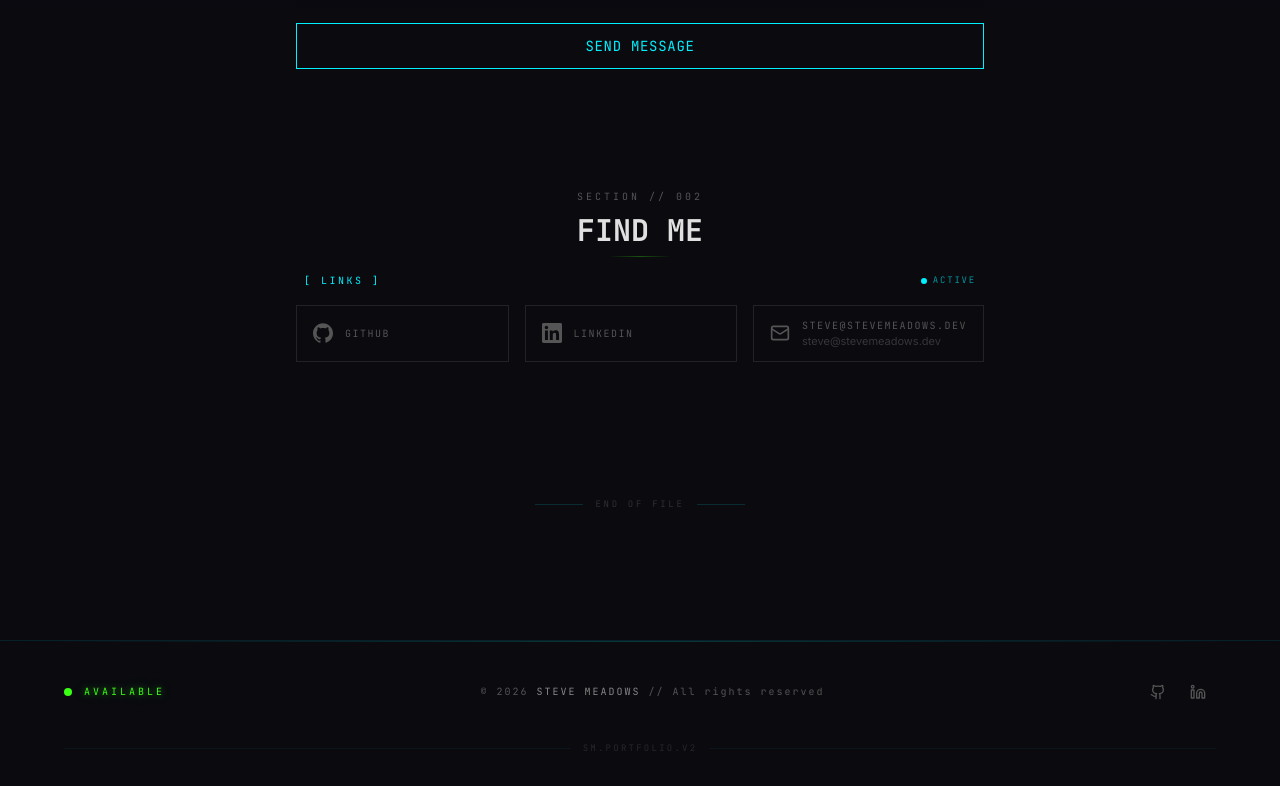
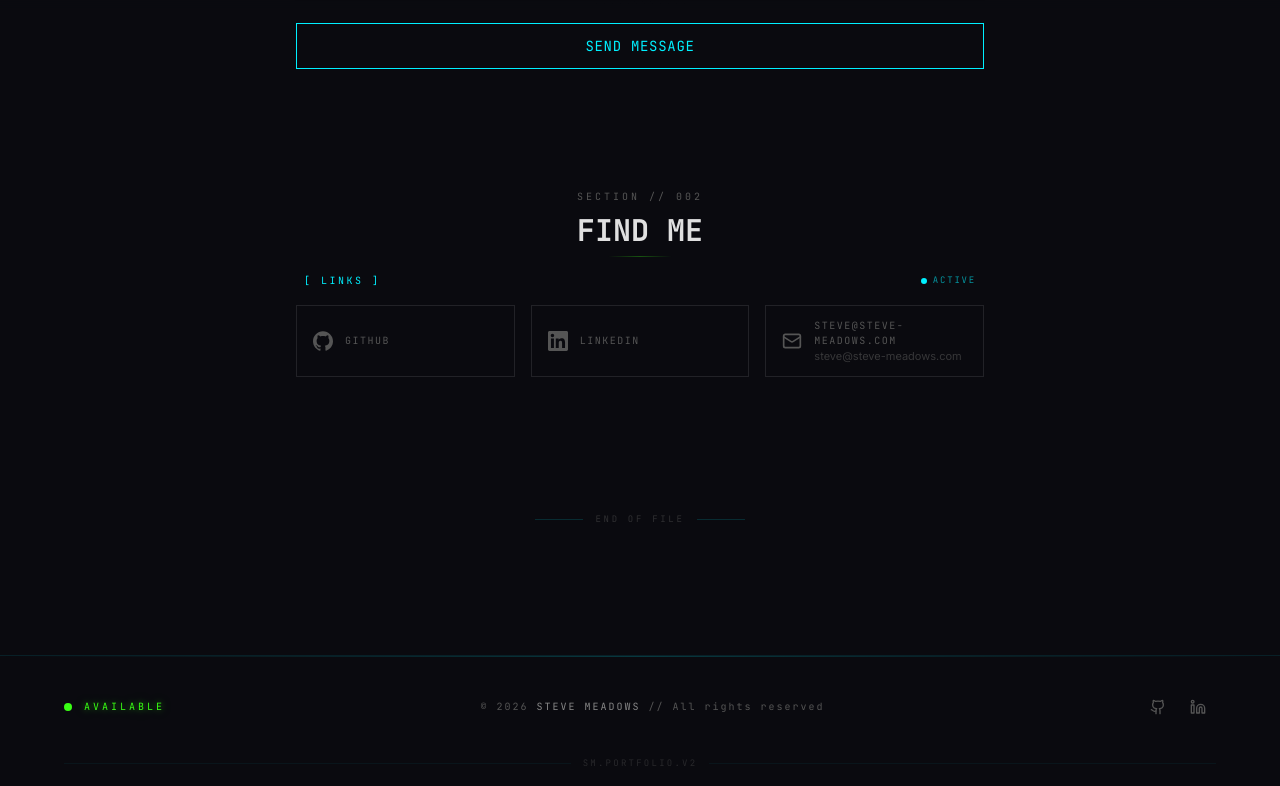
Before and after one commit to steadows/portfolio-v2, a Next.js app: page /contact in a window 1280 px wide. Shown: the part 791-1577 px from the top of the page. Built offline with nearby package versions, Linux system fonts and the light colour scheme.

Commit message:
sublte changes

```diff
--- a/src/data/contact.ts
+++ b/src/data/contact.ts
@@ -29,8 +29,8 @@ export const socialLinks: SocialLink[] = [
   },
   {
     id: "email",
-    label: "steve@stevemeadows.dev",
-    href: "mailto:steve@stevemeadows.dev",
+    label: "steve@steve-meadows.com",
+    href: "mailto:steve@steve-meadows.com",
     icon: "mail",
     accentColor: "green",
   },
--- a/src/data/navigation.ts
+++ b/src/data/navigation.ts
@@ -25,7 +25,7 @@ export const socialLinks: SocialLink[] = [
   },
   {
     label: "LinkedIn",
-    href: "https://linkedin.com/in/stevemeadows",
+    href: "https://linkedin.com/in/steadows",
     icon: "linkedin",
   },
 ];
```
Also changed, not shown: 1 other file (tests, documents, lock files or other folders).
